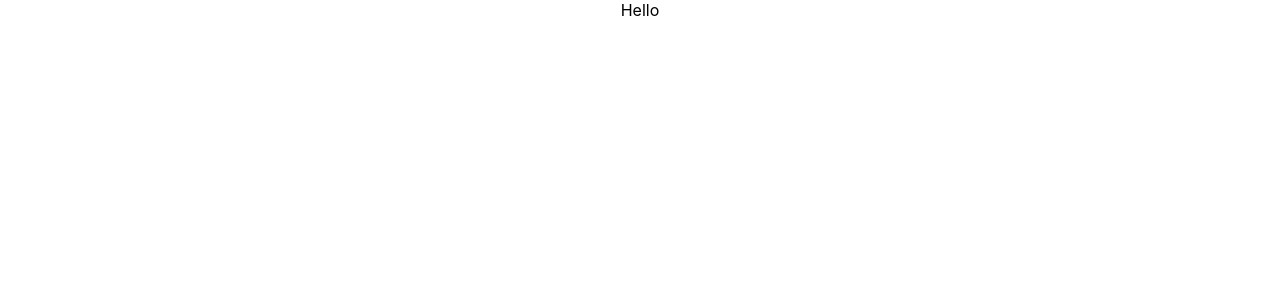
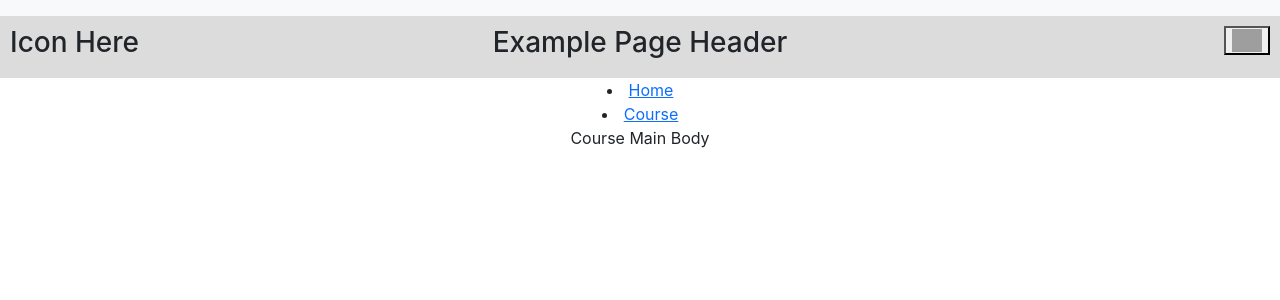
Before and after one commit to NapatJamjan/lo-tracker-old, a React (Create React App) app: page /course in a window 1280 px wide. Shown: the top 300 px of the page. Built offline with nearby package versions, Linux system fonts and the light colour scheme; grey boxes are pictures that could not be loaded.

Commit message:
Add simple ui

```diff
--- a/package.json
+++ b/package.json
@@ -14,8 +14,8 @@
     "react": "^17.0.2",
     "react-bootstrap": "^2.0.0-beta.6",
     "react-dom": "^17.0.2",
-    "react-router-dom": "^5.3.0",
-    "react-scripts": "4.0.3",
+    "react-router-dom": "^5.2.1",
+    "react-scripts": "^4.0.3",
     "typescript": "^4.1.2",
     "web-vitals": "^1.0.1"
   },
--- a/src/App.css
+++ b/src/App.css
@@ -36,3 +36,9 @@
     transform: rotate(360deg);
   }
 }
+
+.header{
+  background-color: gainsboro;
+  padding: 10px;
+  font-size: 12px;
+}
--- a/src/App.tsx
+++ b/src/App.tsx
@@ -1,13 +1,78 @@
 import React from 'react';
-import logo from './logo.svg';
+import { Navbar } from 'react-bootstrap';
 import './App.css';
-//npm install --save react-bootstrap@next bootstrap@5.1.0
+import CourseMainBody from './view/CourseMain';
+import {BrowserRouter as Router,Switch,Route, Link} from 'react-router-dom';
+//npm install
+
+//Home Page and basic
 function App() {
   return (
     <div className="App">
-      Hello
+      <Header/>
+      <Nav/>
+      <body>
+        <TopBar/>
+
+
+      </body>
+
+    <Router>
+    <li>
+        <Link to="/">Home</Link>
+    </li>
+    <li>
+        <Link to="/Course">Course</Link>
+    </li>
+
+    <Switch>
+      <Route exact path="/">
+        <Body />
+      </Route>
+      <Route path="/course">
+        <CourseMainBody />
+      </Route>
+    </Switch>
+    </Router>
     </div>
   );
 }
 
+function Body(){
+  return (
+  <div>
+    <h3>Course</h3>
+    <h4>Semester 1/2020</h4>
+  </div>
+  )
+}
+
+function TopBar(){
+  return (
+  <div className="page-header header">
+    <h3 style={{float:"left",position:"absolute",left:10}}>Icon Here</h3>
+    <button style={{float:"right",position:"absolute",right:10}}>
+      <img src="https://upload.wikimedia.org/wikipedia/commons/9/99/Sample_User_Icon.png" width="30"></img>
+    </button>
+    <h3 style={{textAlign:"center"}}>Example Page Header</h3>
+
+  </div>
+  )
+}
+
+function Nav(){
+  return <Navbar className="col-md-12 d-none d-md-block bg-light sidebar">
+            <div className="sidebar-sticky"></div>
+
+            </Navbar>
+}
+
+function Header(){
+  return(
+    <head>
+
+    </head>
+  )
+}
+
 export default App;
--- a/src/index.tsx
+++ b/src/index.tsx
@@ -1,5 +1,6 @@
 import React from 'react';
 import ReactDOM from 'react-dom';
+import 'bootstrap/dist/css/bootstrap.min.css';
 import './index.css';
 import App from './App';
 import reportWebVitals from './reportWebVitals';
--- /dev/null
+++ b/src/view/CourseMain.tsx
@@ -0,0 +1,20 @@
+import React from 'react';
+import './CourseMain.css';
+
+function CourseMainBody(){
+    return (
+    <div>
+        <p>Course Main Body</p>
+    </div>
+    )
+}
+
+function H(){
+    return (
+        <div>
+            h
+        </div>
+    )
+}
+
+export default CourseMainBody;
```
Also changed, not shown: src/view/CourseMain.css (added), 1 other file (tests, documents, lock files or other folders).
